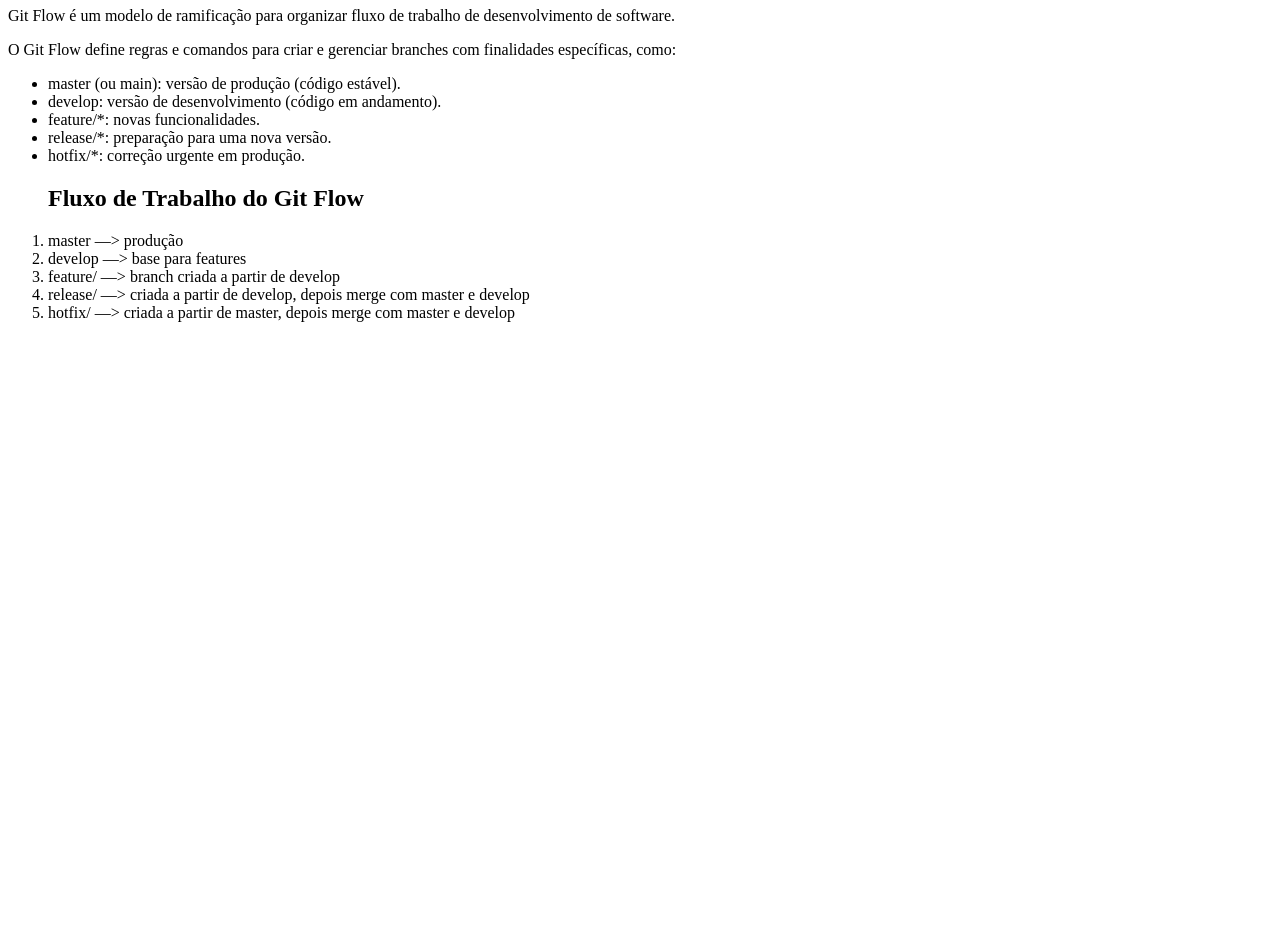
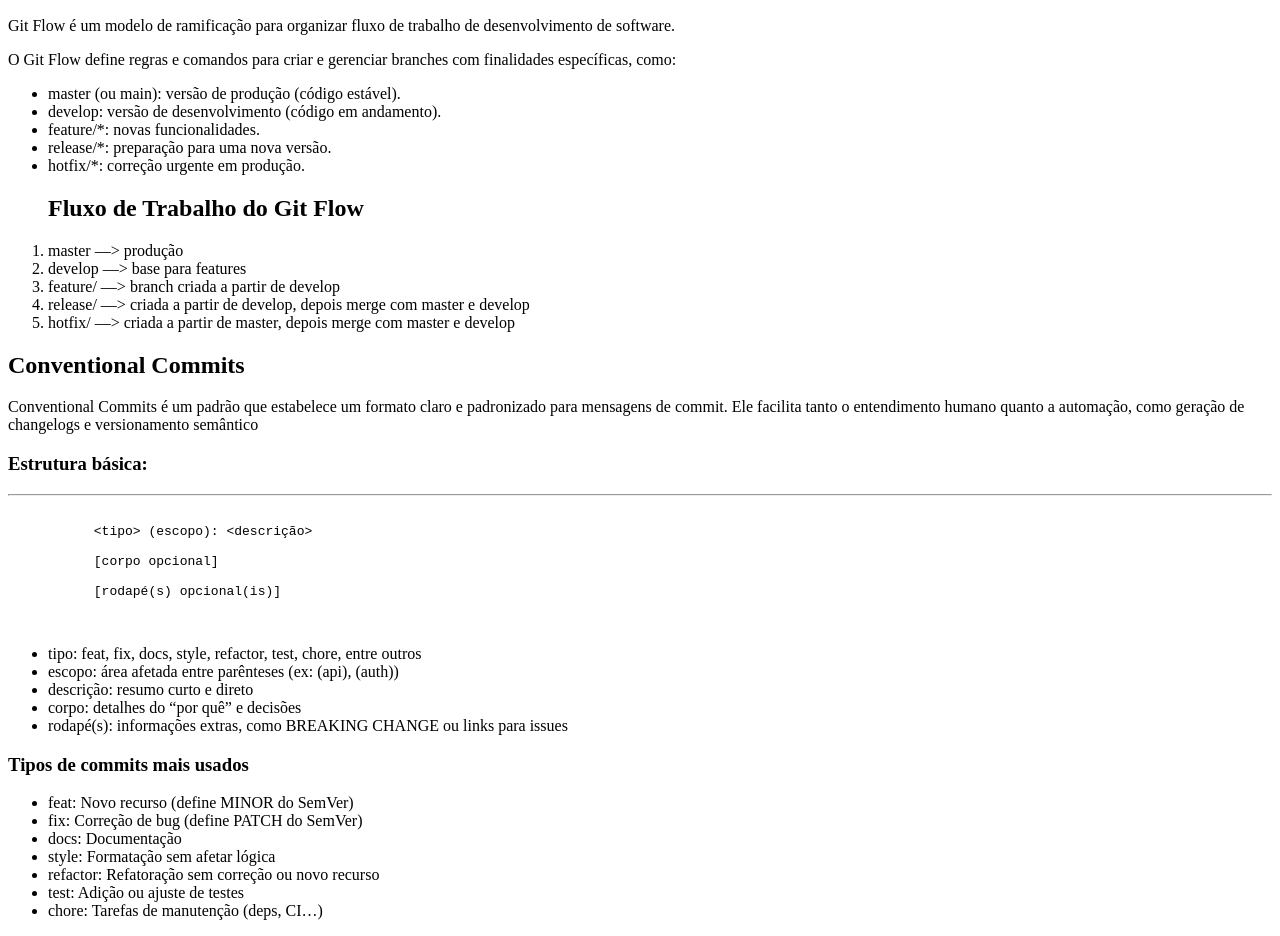
Before and after one commit to DIANAMOTTA/git-flow, a plain HTML site: page index.html in a window 1280 px wide. Shown: the part 120-1056 px from the top of the page. Before the commit the page ends 800 px from the top, so only its background shows below. Drawn offline with Linux system fonts and the light colour scheme.

Commit message:
feat: nova seção convetional commits

```diff
--- a/index.html
+++ b/index.html
@@ -5,7 +5,7 @@
     <meta name="viewport" content="width=device-width, initial-scale=1.0">
     <title>Fluxo de trabalho Git Flow</title>
 </head>
-<body>
+<hr>
     <h1>Git Flow</h1>
     <h2>Branchig Model</h2>
     <p>Git Flow é um modelo de ramificação para organizar fluxo de trabalho de desenvolvimento de software.</p>
@@ -25,5 +25,38 @@
         <li>release/ —> criada a partir de develop, depois merge com master e develop</li>
         <li>hotfix/ —> criada a partir de master, depois merge com master e develop</li>
     </ol>
+    <section>
+    <h2>Conventional Commits</h2>
+    <p>Conventional Commits é um padrão que estabelece um formato claro e padronizado para mensagens de commit. Ele facilita tanto o entendimento humano quanto a automação, como geração de changelogs e versionamento semântico </p>
+    <h3>Estrutura básica:</h3>
+    <hr></hr>
+    <pre>
+        <code>
+           &lt;tipo&gt; (escopo): &lt;descrição&gt;
+
+           [corpo opcional]
+
+           [rodapé(s) opcional(is)]
+        </code>
+    </pre>
+    <ul>
+        <li>tipo: feat, fix, docs, style, refactor, test, chore, entre outros</li>
+        <li>escopo: área afetada entre parênteses (ex: (api), (auth))</li>
+        <li>descrição: resumo curto e direto</li>
+        <li>corpo: detalhes do “por quê” e decisões</li>
+        <li>rodapé(s): informações extras, como BREAKING CHANGE ou links para issues</li>
+
+    </ul>
+    <h3>Tipos de commits mais usados</h3>
+    <ul>
+        <li>feat: Novo recurso (define MINOR do SemVer)</li>
+        <li>fix: Correção de bug (define PATCH do SemVer)</li>
+        <li>docs: Documentação</li>
+        <li>style: Formatação sem afetar lógica</li>
+        <li>refactor: Refatoração sem correção ou novo recurso</li>
+        <li>test: Adição ou ajuste de testes</li>
+        <li>chore: Tarefas de manutenção (deps, CI…)</li>
+    </ul>
+  </section>
 </body>
 </html>
```
